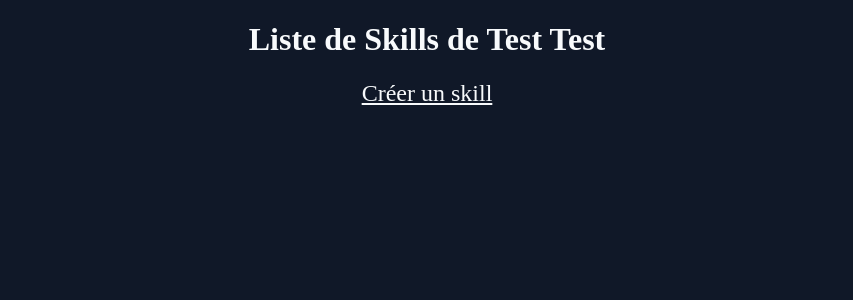
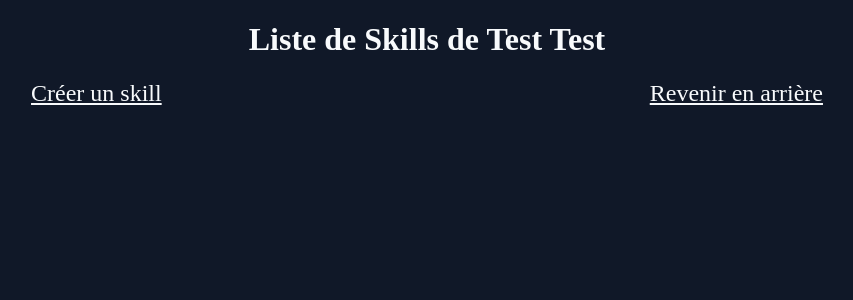
Before and after one commit to Axel-RODRIGUEZ/CRUD-RP-web-page, a Flask app: page /character/1/skill in a window 1280 px wide. Shown: the top 300 px of the page, without its empty margins (213-1066 px from the left). Run offline with Flask 3, Linux system fonts and the light colour scheme.

Commit message:
Adding return button to the skill html, fixing delete character button

```diff
--- a/static/css/style.css
+++ b/static/css/style.css
@@ -83,6 +83,7 @@ input[type=text]:focus{
 .buttons-parent{
     display: flex;
     justify-content: space-around;
+    color: var(--third-color);
 }
 
 .create_button{
@@ -102,6 +103,7 @@ input[type=text]:focus{
     justify-content: space-around;
     background-color: var(--primary-color);
     border: 2px solid var(--third-color);
+    margin-bottom: 2%;
  }
 
 .detail-parent h2,h3{
--- a/templates/details.html
+++ b/templates/details.html
@@ -82,8 +82,12 @@
             <p class="character-details">
                 Magie / Rang / Maitrise : {{ character.magic_mastery }}
             </p>
+        </div>
+    </div>
+    <div class="buttons-parent">
+        <p class="button">
             <a href="{{ url_for('skills', char_id=character.id)}}">Page des skills de {{character.name}} {{character.last_name}} </a>
-        </div>
+        </p>
     </div>
 </body>
 </html>
--- a/templates/index.html
+++ b/templates/index.html
@@ -19,10 +19,7 @@
             </p>
             <p class="button">
                 <a href="{{ url_for('update', id=character.id) }}" class="action-link update-link">Modifier</a>
-                <form action="{{ url_for('delete', id=character.id) }}" method="POST">
-                     <!-- Utilisation d'un bouton pour soumettre le formulaire, stylisé comme un lien -->
-                     <button type="submit" class="action-link delete-link">Supprimer</button>
-                </form>
+                <a href="{{url_for('delete', id=character.id) }}" class="">Supprimer</a>
             </p>
         </div>
     {% endfor %}
--- a/templates/skill.html
+++ b/templates/skill.html
@@ -10,7 +10,10 @@
     <h1 class="title">Liste de Skills de {{character.name}} {{character.last_name}} </h1>
 
     <!-- Lien pour créer un nouveau skill -->
-    <a href="{{ url_for('create_skill', char_id=character.id)}}" class="create_button">Créer un skill</a>
+    <div class="buttons-parent">
+        <a href="{{ url_for('create_skill', char_id=character.id)}}" class="create_button">Créer un skill</a>
+        <a href="{{ url_for('details', id=character.id)}}" class="create_button">Revenir en arrière</a>
+    </div>
 
     {% for skill in skills %}
         <div class="character_div">
```
Also changed, not shown: data.sqlite.
